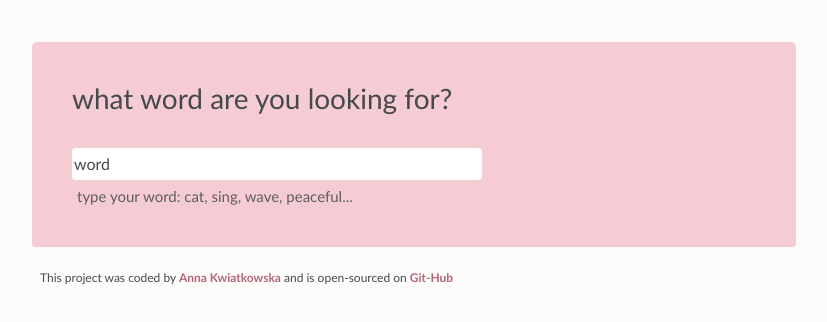
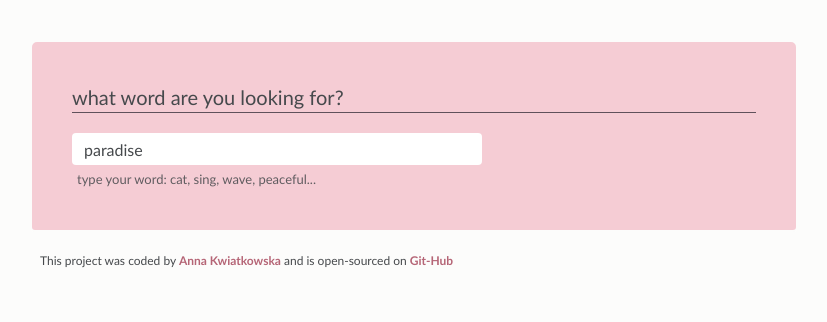
Before and after one commit to Fiorlore/dictionary-final, a React (Create React App) app: page / in a window 1280 px wide. Shown: the top 322 px of the page, without its empty margins (226-1053 px from the left). Built offline with nearby package versions, Linux system fonts and the light colour scheme; no server answers.

Commit message:
added photos

```diff
--- a/public/index.html
+++ b/public/index.html
@@ -24,7 +24,7 @@
       work correctly both with client-side routing and a non-root public URL.
       Learn how to configure a non-root public URL by running `npm run build`.
     -->
-    <title>React App</title>
+    <title>Dictionary</title>
   </head>
   <body>
     <noscript>You need to enable JavaScript to run this app.</noscript>
--- a/src/App.js
+++ b/src/App.js
@@ -5,7 +5,7 @@
   return (
     <div className="App">
 
-      <Dictionary defaultKeyword="word"/>
+      <Dictionary defaultKeyword="paradise"/>
 
       <footer>
         This project was coded by{""} <a href="https://github.com/Fiorlore"
--- a/src/Dictionary.css
+++ b/src/Dictionary.css
@@ -13,10 +13,11 @@
 
   .Dictionary input {
       border-radius: 4px;
-      border: blueviolet;
+      border: #A6576F;
       width: 60%;
       height: 32px;
       color: #46494c;
+      padding: 12px;
 
   }
 
@@ -24,5 +25,11 @@
       opacity: 0.85;
       margin-top: 5px;
       margin-left: 5px;
-      font-size:15px;
+      font-size:13px;
   }
+
+  .Dictionary .headerQuestion {
+      font-size: 20px;
+      margin-bottom: 20px;
+      border-bottom: 1px solid #60515B;
+  }
--- a/src/Dictionary.js
+++ b/src/Dictionary.js
@@ -2,12 +2,13 @@
 import axios from "axios";
 import Results from "./Results";
 import "./Dictionary.css";
-
+import Photos from "./Photos";
 export default function Dictionary(props){
 
     let [keyword, setKeyword] = useState(props.defaultKeyword);
     let [results, setResults] = useState(null);
     let [loaded, setLoaded] = useState(false);
+    let [photos, setPhotos] = useState(null);
 
     function updateSearchTerm(event){
         event.preventDefault();
@@ -27,6 +28,11 @@
     function search() {
         let apiUrl=`https://api.dictionaryapi.dev/api/v2/entries/en/${keyword}`
         axios.get(apiUrl).then(handleResponse);
+
+        let pexelsApiKey = "563492ad6f9170000100000128df1ccc18a94d0d9c177355d28789c6";
+        let pexelsApiUrl = `https://api.pexels.com/v1/search?query=${keyword}&per_page=3`;
+        let headers = { Authorization: `Bearer ${pexelsApiKey}` };
+        axios.get(pexelsApiUrl, { headers: headers }).then(handlePexelsResponse);
     }
 
     function handleResponse(response) {
@@ -34,18 +40,24 @@
 
     }
 
+    function handlePexelsResponse(response) {
+        setPhotos(response.data.photos);
+    }
+
     if (loaded) {
         return (
     <div className="Dictionary">
         <section className="box1">
-         <h3>what word are you looking for?</h3>
-        <br />
+         <div className="headerQuestion">what word are you looking for?</div>
+
         <form onSubmit={handleSubmit}>
             <input type="search" onChange={updateSearchTerm} defaultValue={props.defaultKeyword} />
         </form>
         <div className="prompt">type your word: cat, sing, wave, peaceful...</div>
         </section>
+        <Photos photos={photos} />
        <Results results={results} />
+
     </div>
     );
         } else {
--- a/src/Meaning.css
+++ b/src/Meaning.css
@@ -5,12 +5,12 @@
 }
 
 .Meaning .definition {
-    font-size: 19px;
+    font-size: 15px;
     margin-bottom: 10px;
 }
 
 .Meaning .example {
-    font-size: 17px;
+    font-size: 14px;
     font-style: italic;
     margin-bottom: 10px;
 
--- a/src/Meaning.js
+++ b/src/Meaning.js
@@ -6,7 +6,7 @@
 
     return (
         <div className="Meaning">
-        <h3>{props.meaning.partOfSpeech}</h3>
+        <h4>{props.meaning.partOfSpeech}</h4>
 
         {props.meaning.definitions.map(function(definition, index) {
             return (
--- a/src/Phonetics.js
+++ b/src/Phonetics.js
@@ -13,7 +13,6 @@
     } else {
         return (
             <div className="Phonetics">
-
                 {props.phonetics[0].text}
             </div>
         );
--- /dev/null
+++ b/src/Photos.css
@@ -0,0 +1,9 @@
+.Photos img {
+    border-radius: 4px;
+    margin-bottom: 10px;
+}
+
+.Photos {
+    padding: 5px;
+    margin-top: 10px;
+}
--- /dev/null
+++ b/src/Photos.js
@@ -0,0 +1,23 @@
+import "./Photos.css";
+
+export default function Photos(props) {
+    if(props.photos) {
+        return (
+            <div className="Photos">
+                <div className="row">
+                    {props.photos.map(function(photo, index) {
+                    return (
+                        <div className="col-4" key={index}>
+                            <a href={photo.src.original} target="_blank" rel="noreferrer">
+                                <img src={photo.src.landscape} className="img-fluid" />
+                            </a>
+                        </div>
+                        );
+                    })}
+                </div>
+            </div>
+        );
+    } else {
+        return null;
+    }
+}
--- a/src/Results.js
+++ b/src/Results.js
@@ -10,7 +10,7 @@
     return (
         <div className="Results">
             <section className="box2">
-           <h1> {props.results.word} </h1>
+           <h2> {props.results.word} </h2>
 
             <Phonetics phonetics={props.results.phonetics} />
             </section>
--- a/src/Synonyms.css
+++ b/src/Synonyms.css
@@ -1,3 +1,4 @@
 .Synonyms {
     text-align:justify;
+    font-size: 14px;
 }
--- a/src/Synonyms.js
+++ b/src/Synonyms.js
@@ -6,6 +6,7 @@
     if (props.synonyms) {
         return (
             <div className="Synonyms">
+                <span>▫️</span>
             {props.synonyms.map(function(synonym, index) {
                 if (index<(props.synonyms.length-1)) {
             return <span key={index}> {synonym}, </span>
```
